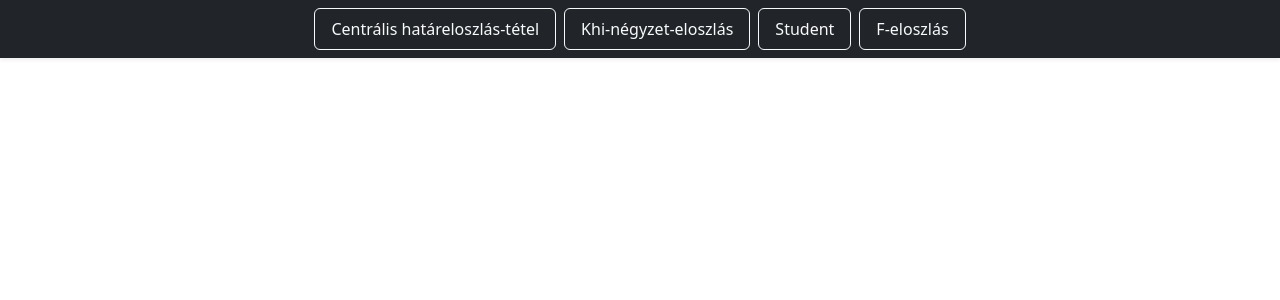
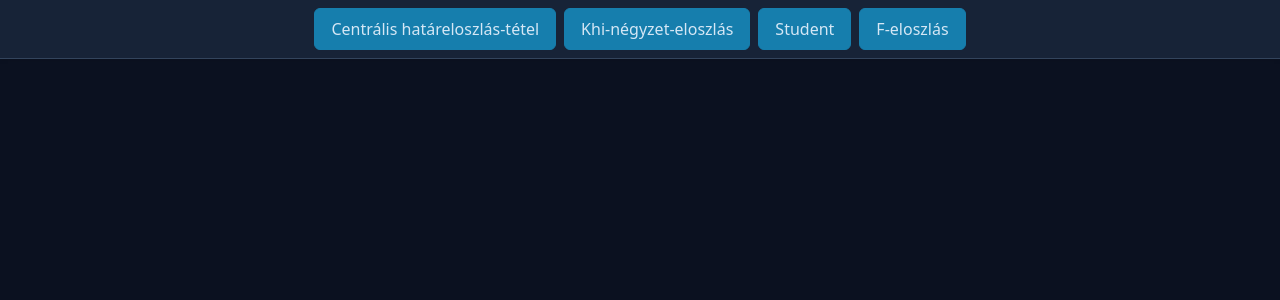
Before and after one commit to kovoliver/central-limit-theorem, a React (Vite) app: page /distribution/normal in a window 1280 px wide. Shown: the top 300 px of the page. Built offline with nearby package versions, Linux system fonts and the light colour scheme.

Commit message:
new design

```diff
--- a/src/assets/styles/style.css
+++ b/src/assets/styles/style.css
@@ -1,9 +1,56 @@
+:root {
+    color-scheme: dark;
+
+    /* Alapszínek */
+    --bs-body-bg: #0B1120;
+    --bs-body-color: #F1F5F9;
+    --bs-dark-rgb: 11, 17, 32;
+    --bs-light-rgb: 241, 245, 249;
+
+    /* Felületek */
+    --app-bg: #0B1120;
+    --surface: #172337;
+    --surface-hover: #203149;
+    --surface-active: #293D56;
+
+    /* Szegélyek */
+    --bs-border-color: #33445C;
+    --bs-border-color-translucent: rgba(148, 163, 184, 0.2);
+    --border-hover: #4B6380;
+
+    /* Szövegek */
+    --text-primary: #F1F5F9;
+    --text-secondary: #A8B6C9;
+
+    /* Cián akcentusok */
+    --accent: #38BDF8;
+    --accent-hover: #7DD3FC;
+    --accent-dark: #167EAD;
+    --accent-dark-hover: #2098CC;
+    --accent-text: #082F49;
+
+    /* Grafikonok */
+    --chart-cyan: #38BDF8;
+    --chart-violet: #A78BFA;
+    --chart-green: #34D399;
+    --chart-amber: #FBBF24;
+    --chart-rose: #FB7185;
+
+    /* Bootstrap kompatibilitás */
+    --bs-primary: #38BDF8;
+    --bs-primary-rgb: 56, 189, 248;
+    --bs-secondary: #A8B6C9;
+    --bs-secondary-rgb: 168, 182, 201;
+}
+
+
 .custom-range {
     -webkit-appearance: none;
     appearance: none;
     width: 100%;
     height: 6px;
-    background: #dbeafe;
+    background: #293449;
+    border: 1px solid #3D4B63;
     border-radius: 999px;
     outline: none;
     cursor: pointer;
@@ -15,13 +62,16 @@
     width: 18px;
     height: 18px;
     border-radius: 50%;
-    background: #3b82f6;
-    border: 3px solid #1d4ed8;
+    background: #A78BFA;
+    border: 3px solid #6D52B5;
     cursor: grab;
-    transition: transform 0.2s ease;
+    transition:
+        transform 0.2s ease,
+        background-color 0.2s ease;
 }
 
 .custom-range::-webkit-slider-thumb:hover {
+    background: #C4B5FD;
     transform: scale(1.1);
 }
 
@@ -34,18 +84,134 @@
     width: 12px;
     height: 12px;
     border-radius: 50%;
-    background: #3b82f6;
-    border: 3px solid #1d4ed8;
+    background: #A78BFA;
+    border: 3px solid #6D52B5;
     cursor: grab;
+}
+
+.custom-range::-moz-range-thumb:hover {
+    background: #C4B5FD;
 }
 
 .custom-range::-moz-range-track {
     height: 6px;
-    background: #dbeafe;
+    background: #293449;
+    border: 1px solid #3D4B63;
     border-radius: 999px;
 }
 
 .custom-range:focus-visible {
-    outline: 2px solid #60a5fa;
+    outline: 2px solid #A78BFA;
     outline-offset: 6px;
 }
+
+html,
+body,
+#root {
+    min-height: 100%;
+    background-color: var(--app-bg);
+    color: var(--text-primary);
+}
+
+body {
+    min-height: 100vh;
+}
+
+.bg-dark {
+    --bs-bg-opacity: 1;
+    background-color: var(--surface) !important;
+}
+
+.border {
+    border-color: var(--bs-border-color) !important;
+}
+
+.border-dark {
+    border-color: var(--bs-border-color) !important;
+}
+
+.navbar.bg-dark {
+    background-color: var(--surface) !important;
+    border-bottom: 1px solid var(--bs-border-color);
+}
+
+.navbar .btn-outline-light {
+    --bs-btn-color: #D5E7F5;
+    --bs-btn-bg: var(--accent-dark);
+    --bs-btn-border-color: var(--accent-dark);
+
+    --bs-btn-hover-color: #FFFFFF;
+    --bs-btn-hover-bg: var(--accent-dark-hover);
+    --bs-btn-hover-border-color: var(--accent-dark-hover);
+
+    --bs-btn-active-color: var(--accent-text);
+    --bs-btn-active-bg: var(--accent);
+    --bs-btn-active-border-color: var(--accent);
+
+    --bs-btn-focus-shadow-rgb: 56, 189, 248;
+
+    color: var(--bs-btn-color);
+    background-color: var(--bs-btn-bg);
+    border-color: var(--bs-btn-border-color);
+    transition:
+        background-color 0.18s ease,
+        border-color 0.18s ease,
+        color 0.18s ease;
+}
+
+.navbar .btn-outline-light.active,
+.navbar .btn-outline-light[aria-current="page"] {
+    color: var(--accent-text);
+    background-color: var(--accent);
+    border-color: var(--accent);
+}
+
+.navbar .btn-outline-light.active:hover,
+.navbar .btn-outline-light[aria-current="page"]:hover {
+    color: var(--accent-text);
+    background-color: var(--accent-hover);
+    border-color: var(--accent-hover);
+}
+
+.navbar .btn-outline-light:focus-visible {
+    outline: 2px solid var(--accent);
+    outline-offset: 3px;
+    box-shadow: none;
+}
+
+.btn-primary {
+    --bs-btn-color: var(--accent-text);
+    --bs-btn-bg: var(--accent);
+    --bs-btn-border-color: var(--accent);
+
+    --bs-btn-hover-color: var(--accent-text);
+    --bs-btn-hover-bg: var(--accent-hover);
+    --bs-btn-hover-border-color: var(--accent-hover);
+
+    --bs-btn-active-color: var(--accent-text);
+    --bs-btn-active-bg: var(--accent-hover);
+    --bs-btn-active-border-color: var(--accent-hover);
+}
+
+.form-control,
+.form-select {
+    color: var(--text-primary);
+    background-color: var(--surface);
+    border-color: var(--bs-border-color);
+}
+
+.form-control:focus,
+.form-select:focus {
+    color: var(--text-primary);
+    background-color: var(--surface);
+    border-color: var(--accent);
+    box-shadow: 0 0 0 0.2rem rgba(56, 189, 248, 0.18);
+}
+
+input[type="range"] {
+    accent-color: var(--accent);
+}
+
+.text-secondary {
+    color: var(--text-secondary) !important;
+}
--- a/src/components/Navigation.tsx
+++ b/src/components/Navigation.tsx
@@ -8,7 +8,7 @@ export function Navigation() {
                     <NavLink
                         to="/distribution/central-limit-theorem"
                         className={({ isActive }) =>
-                            `btn btn-outline-light px-3 py-2 ${isActive ? "active fw-semibold" : ""}`
+                            `btn btn-outline-light px-3 py-2 ${isActive ? "active" : ""}`
                         }
                     >
                         Centrális határeloszlás-tétel
@@ -17,7 +17,7 @@ export function Navigation() {
                     <NavLink
                         to="/distribution/chi-squared"
                         className={({ isActive }) =>
-                            `btn btn-outline-light px-3 py-2 ${isActive ? "active fw-semibold" : ""}`
+                            `btn btn-outline-light px-3 py-2 ${isActive ? "active" : ""}`
                         }
                     >
                         Khi-négyzet-eloszlás
@@ -26,7 +26,7 @@ export function Navigation() {
                     <NavLink
                         to="/distribution/student"
                         className={({ isActive }) =>
-                            `btn btn-outline-light px-3 py-2 ${isActive ? "active fw-semibold" : ""}`
+                            `btn btn-outline-light px-3 py-2 ${isActive ? "active" : ""}`
                         }
                     >
                         Student
@@ -35,7 +35,7 @@ export function Navigation() {
                     <NavLink
                         to="/distribution/f-distribution"
                         className={({ isActive }) =>
-                            `btn btn-outline-light px-3 py-2 ${isActive ? "active fw-semibold" : ""}`
+                            `btn btn-outline-light px-3 py-2 ${isActive ? "active" : ""}`
                         }
                     >
                         F-eloszlás
```
Also changed, not shown: src/components/HistogramChart.tsx (+92 -18 lines).
